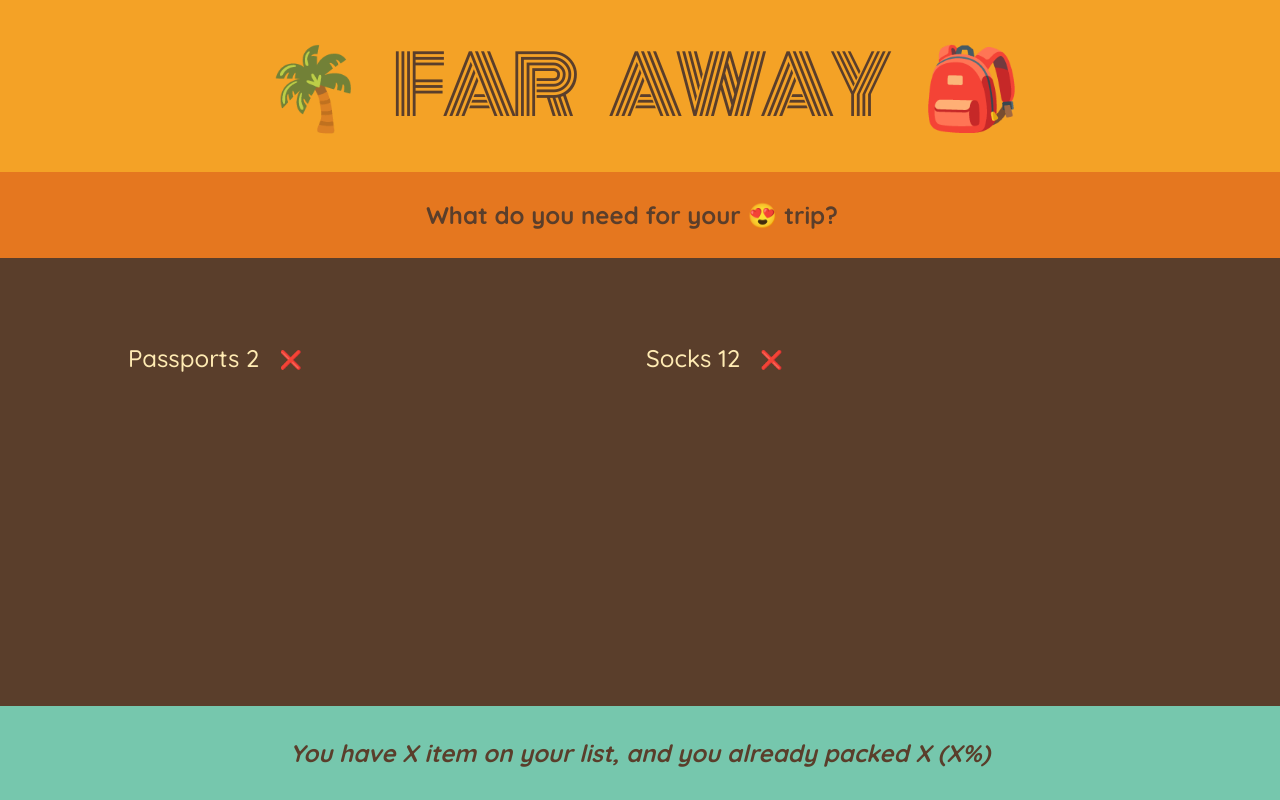
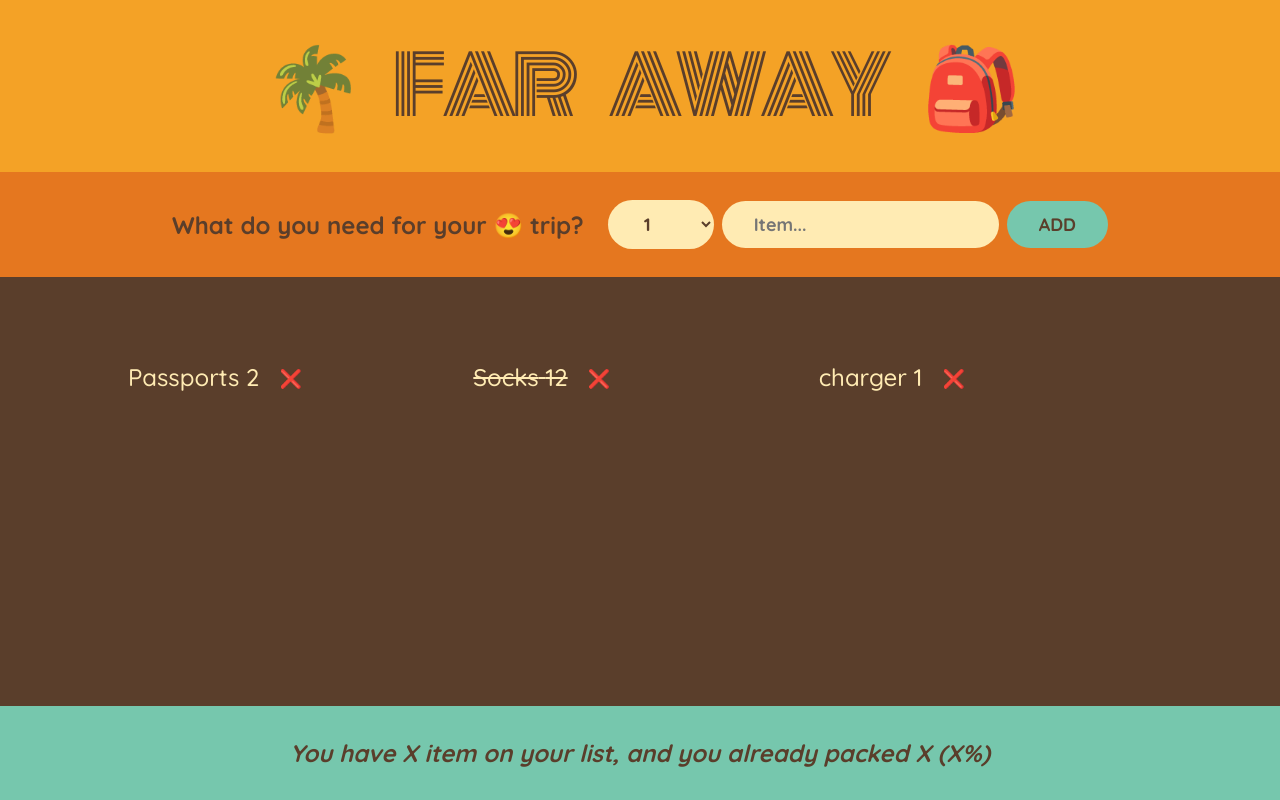
Before and after one commit to Max12345-ally/Travel-Notes, a React (Create React App) app: page / in a window 1280 px wide. Built offline with nearby package versions, Linux system fonts and the light colour scheme.

Commit message:
Form created

```diff
--- a/src/App.js
+++ b/src/App.js
@@ -1,6 +1,7 @@
 const initialItems = [
   {id: 1, description: 'Passports', quantity: 2, packed: false},
-  {id: 2, description: 'Socks', quantity: 12, packed: false},
+  {id: 2, description: 'Socks', quantity: 12, packed: true},
+  {id: 3, description: 'charger', quantity: 1, packed: false},
 ];
 
 export default function App() {
@@ -19,10 +20,24 @@
 }
 
 function Form() {
+  function handleSubmit(e) {
+    e.preventDefault();
+    console.log(e);
+  }
+
   return (
-    <div className='add-form'>
+    <form className='add-form' onSubmit={handleSubmit}>
       <h3>What do you need for your 😍 trip?</h3>
-    </div>
+      <select>
+        {Array.from({length: 20}, (_, i) => i + 1).map((num) => (
+          <option value={num} key={num}>
+            {num}
+          </option>
+        ))}
+      </select>
+      <input type='text' placeholder='Item...'></input>
+      <button>Add</button>
+    </form>
   );
 }
 
@@ -31,7 +46,7 @@
     <div className='list'>
       <ul className='list'>
         {initialItems.map((item) => (
-          <Item item={item} />
+          <Item item={item} key={item.id} />
         ))}
       </ul>
     </div>
@@ -41,7 +56,7 @@
 function Item({item}) {
   return (
     <li>
-      <span>
+      <span style={item.packed ? {textDecoration: 'line-through'} : {}}>
         {item.description} {item.quantity}
       </span>
       <button>❌</button>
```
